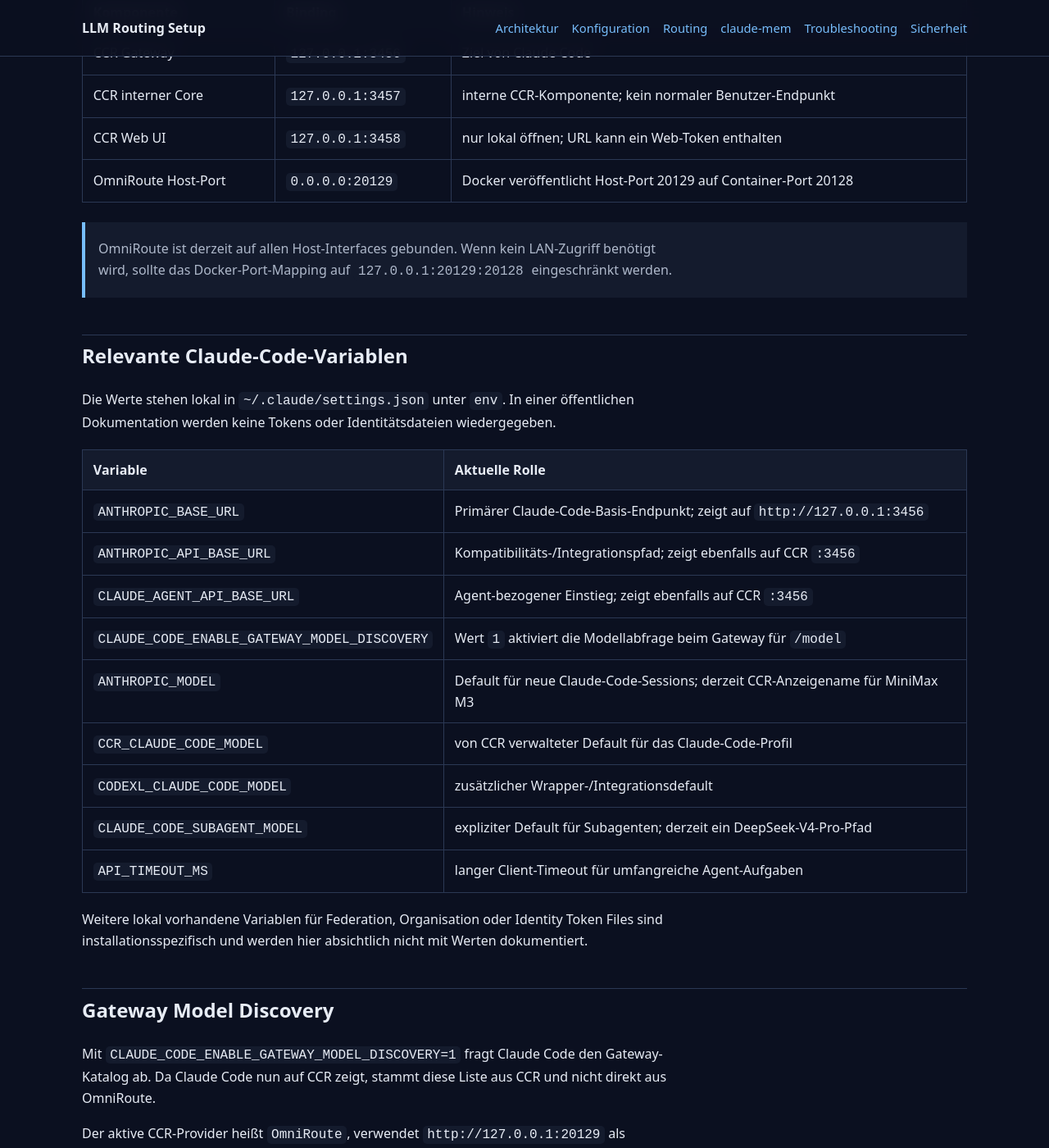
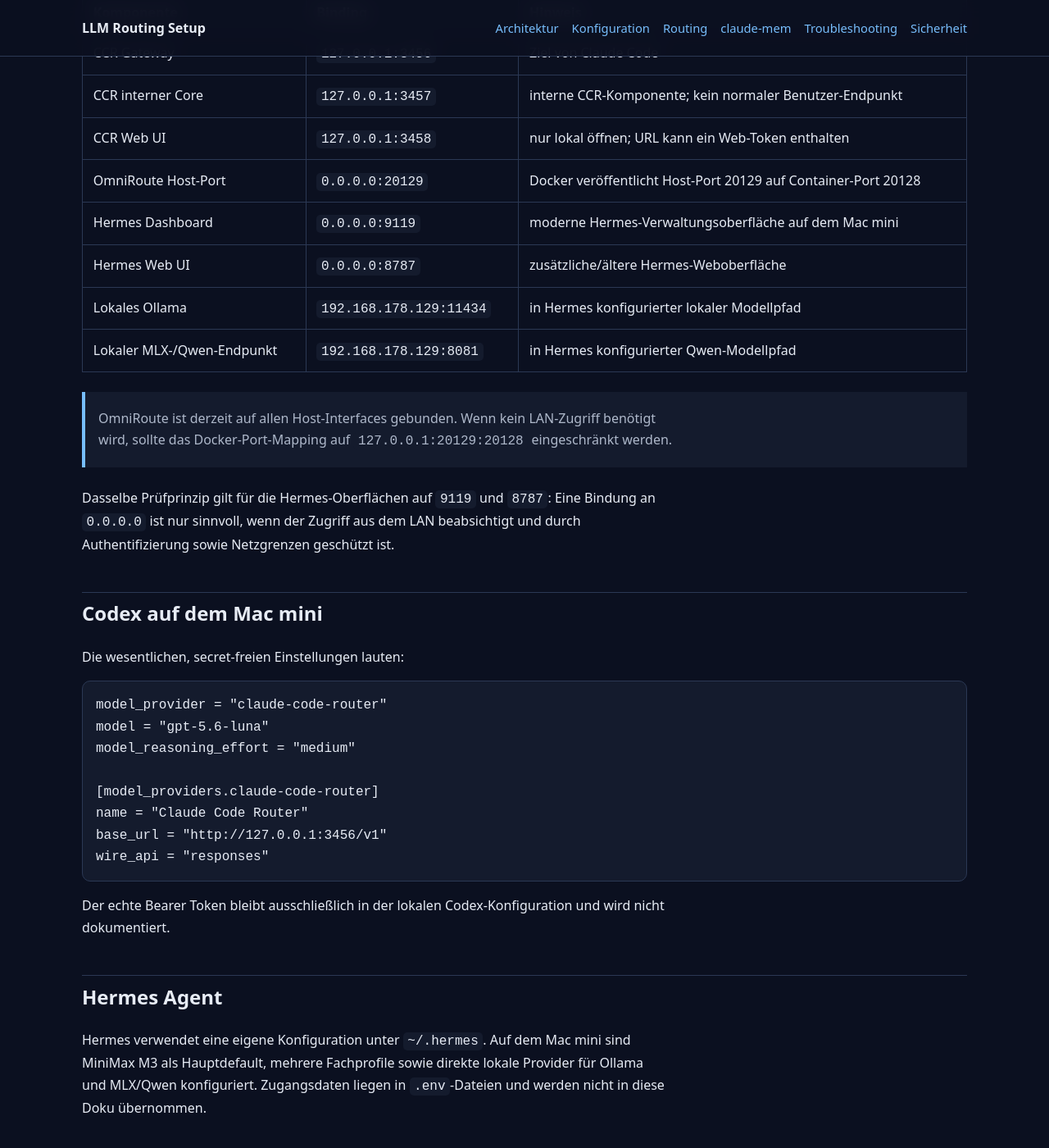
Before and after one commit to dennis605/llm-routing-setup, a Jekyll site: the page built from configuration.md, in a window 1280 px wide and 1400 px high, scrolled down 299 px. Shown: the whole window at 82% size. Built offline with Jekyll 4.4.1, drawn with Linux system fonts in a browser that asks for light colours.

Commit message:
Expand system architecture in configuration.md

````diff
--- a/configuration.md
+++ b/configuration.md
@@ -13,8 +13,35 @@ title: Konfiguration
 | CCR interner Core | `127.0.0.1:3457` | interne CCR-Komponente; kein normaler Benutzer-Endpunkt |
 | CCR Web UI | `127.0.0.1:3458` | nur lokal öffnen; URL kann ein Web-Token enthalten |
 | OmniRoute Host-Port | `0.0.0.0:20129` | Docker veröffentlicht Host-Port 20129 auf Container-Port 20128 |
+| Hermes Dashboard | `0.0.0.0:9119` | moderne Hermes-Verwaltungsoberfläche auf dem Mac mini |
+| Hermes Web UI | `0.0.0.0:8787` | zusätzliche/ältere Hermes-Weboberfläche |
+| Lokales Ollama | `192.168.178.129:11434` | in Hermes konfigurierter lokaler Modellpfad |
+| Lokaler MLX-/Qwen-Endpunkt | `192.168.178.129:8081` | in Hermes konfigurierter Qwen-Modellpfad |
 
 > OmniRoute ist derzeit auf allen Host-Interfaces gebunden. Wenn kein LAN-Zugriff benötigt wird, sollte das Docker-Port-Mapping auf `127.0.0.1:20129:20128` eingeschränkt werden.
+
+Dasselbe Prüfprinzip gilt für die Hermes-Oberflächen auf `9119` und `8787`: Eine Bindung an `0.0.0.0` ist nur sinnvoll, wenn der Zugriff aus dem LAN beabsichtigt und durch Authentifizierung sowie Netzgrenzen geschützt ist.
+
+## Codex auf dem Mac mini
+
+Die wesentlichen, secret-freien Einstellungen lauten:
+
+```toml
+model_provider = "claude-code-router"
+model = "gpt-5.6-luna"
+model_reasoning_effort = "medium"
+
+[model_providers.claude-code-router]
+name = "Claude Code Router"
+base_url = "http://127.0.0.1:3456/v1"
+wire_api = "responses"
+```
+
+Der echte Bearer Token bleibt ausschließlich in der lokalen Codex-Konfiguration und wird nicht dokumentiert.
+
+## Hermes Agent
+
+Hermes verwendet eine eigene Konfiguration unter `~/.hermes`. Auf dem Mac mini sind MiniMax M3 als Hauptdefault, mehrere Fachprofile sowie direkte lokale Provider für Ollama und MLX/Qwen konfiguriert. Zugangsdaten liegen in `.env`-Dateien und werden nicht in diese Doku übernommen.
 
 ## Relevante Claude-Code-Variablen
 
````
